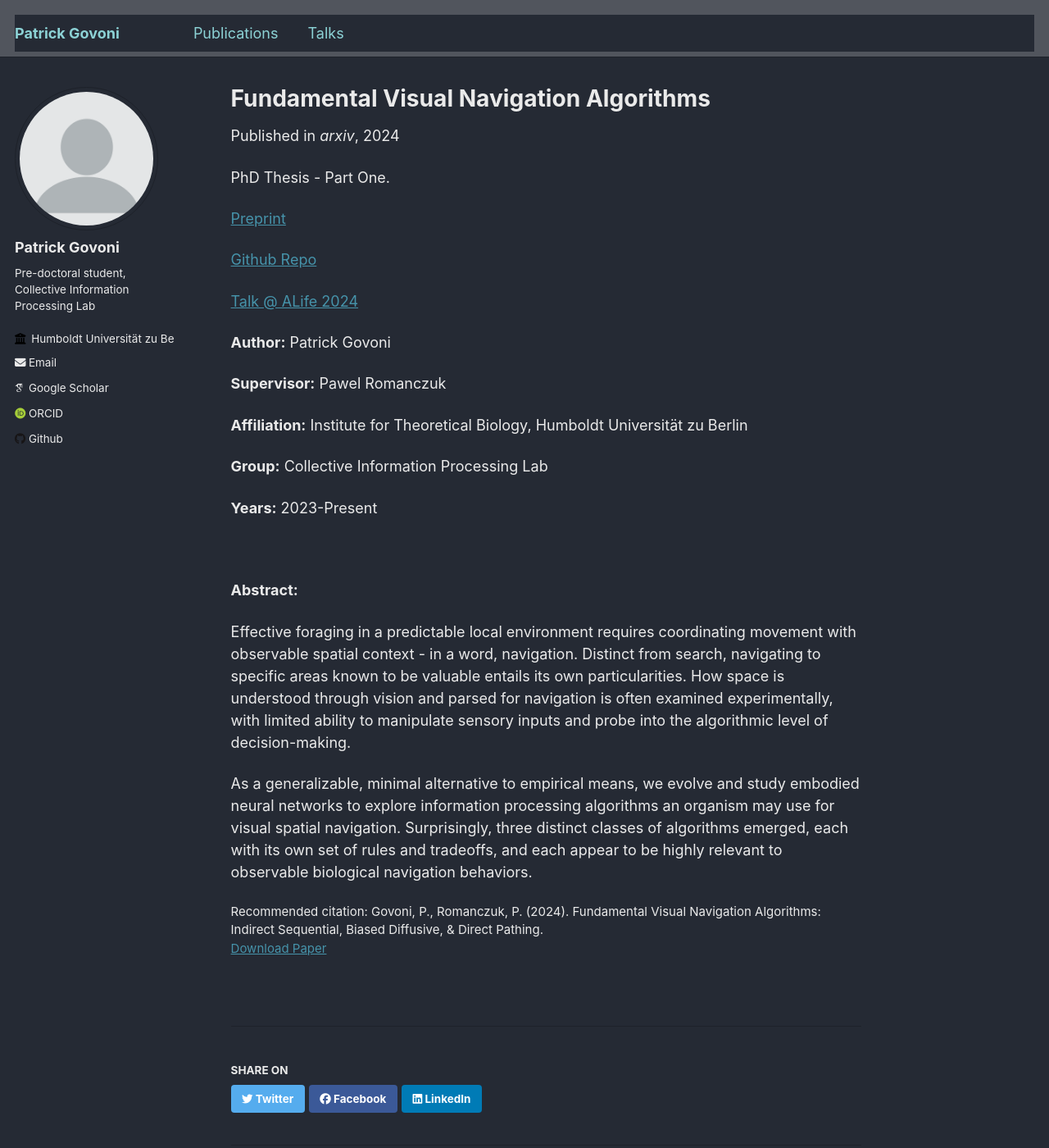
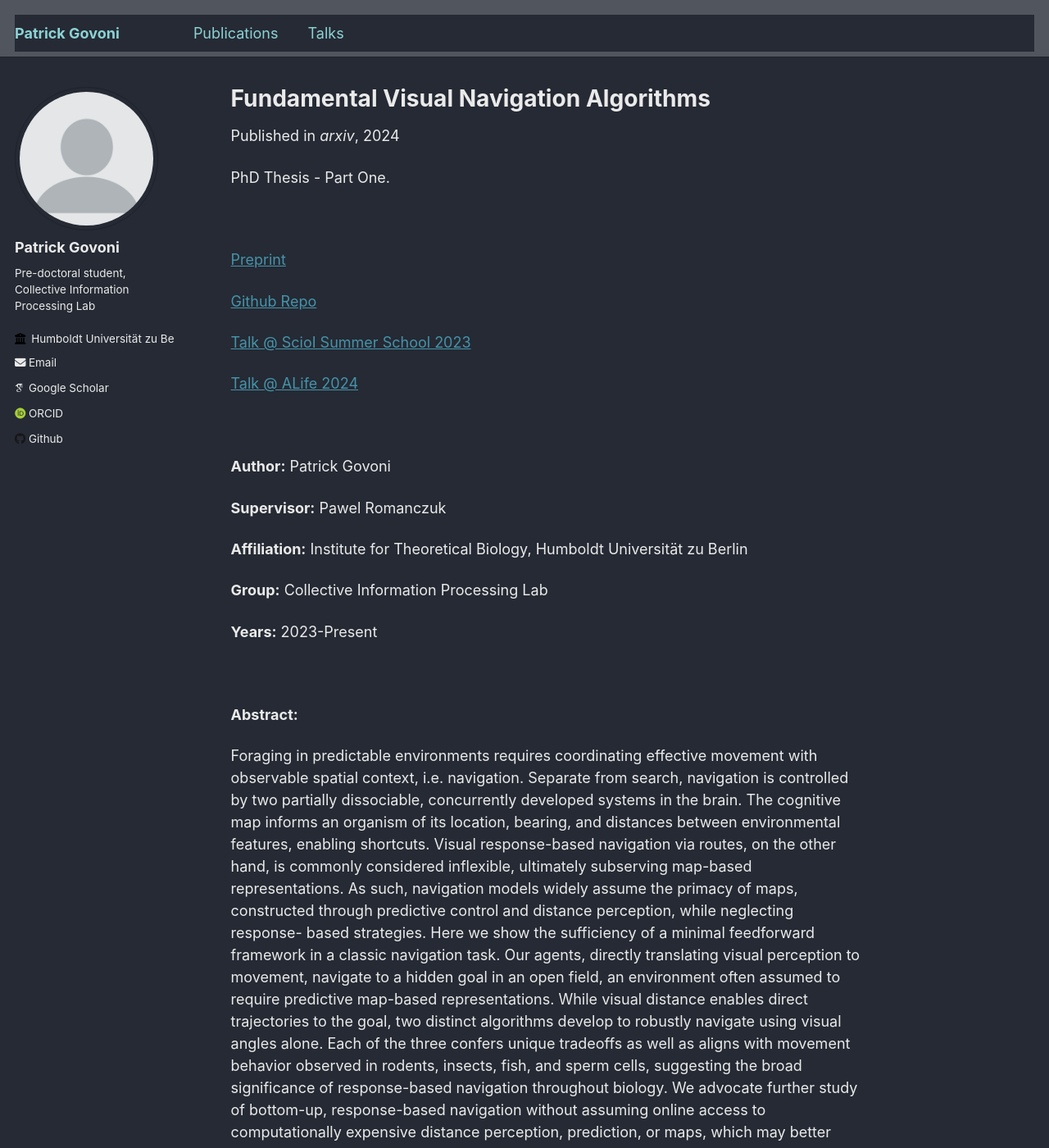
Before and after one commit to pgovoni21/pgovoni21.github.io, a Jekyll site: the page built from _publications/2024-07-18-fundamental-visual-navigation-algorithms.md, in a window 1280 px wide and 1400 px high. Shown: the whole window at 82% size. Built offline with Jekyll 4.4.1, drawn with Linux system fonts in a browser that asks for light colours; some web fonts are replaced; some of the changed text lies outside the part shown.

Commit message:
talk update

```diff
--- a/_publications/2024-07-18-fundamental-visual-navigation-algorithms.md
+++ b/_publications/2024-07-18-fundamental-visual-navigation-algorithms.md
@@ -12,11 +12,17 @@ citation: 'Govoni, P., Romanczuk, P. (2024). Fundamental Visual Navigation Algor
 
 PhD Thesis - Part One.
 
+<br/>
+
 [Preprint](https://arxiv.org/abs/2407.13535)
 
 [Github Repo](https://github.com/pgovoni21/vis-nav-abm)
 
+[Talk @ ScioI Summer School 2023](https://pgovoni21.github.io/talks/2023-08-23-scioi_summer_school)
+
 [Talk @ ALife 2024](https://pgovoni21.github.io/talks/2024-07-24-alife)
+
+<br/>
 
 <b>Author:</b> Patrick Govoni
 
@@ -32,6 +38,20 @@ PhD Thesis - Part One.
 
 <b>Abstract:</b>
 
-Effective foraging in a predictable local environment requires coordinating movement with observable spatial context - in a word, navigation. Distinct from search, navigating to specific areas known to be valuable entails its own particularities. How space is understood through vision and parsed for navigation is often examined experimentally, with limited ability to manipulate sensory inputs and probe into the algorithmic level of decision-making.
-
-As a generalizable, minimal alternative to empirical means, we evolve and study embodied neural networks to explore information processing algorithms an organism may use for visual spatial navigation. Surprisingly, three distinct classes of algorithms emerged, each with its own set of rules and tradeoffs, and each appear to be highly relevant to observable biological navigation behaviors.
+Foraging in predictable environments requires coordinating effective movement with observable
+spatial context, i.e. navigation. Separate from search, navigation is controlled by two partially
+dissociable, concurrently developed systems in the brain. The cognitive map informs an organism
+of its location, bearing, and distances between environmental features, enabling shortcuts. Visual
+response-based navigation via routes, on the other hand, is commonly considered inflexible, ultimately
+subserving map-based representations. As such, navigation models widely assume the primacy of
+maps, constructed through predictive control and distance perception, while neglecting response-
+based strategies. Here we show the sufficiency of a minimal feedforward framework in a classic
+navigation task. Our agents, directly translating visual perception to movement, navigate to a hidden
+goal in an open field, an environment often assumed to require predictive map-based representations.
+While visual distance enables direct trajectories to the goal, two distinct algorithms develop to
+robustly navigate using visual angles alone. Each of the three confers unique tradeoffs as well as
+aligns with movement behavior observed in rodents, insects, fish, and sperm cells, suggesting the
+broad significance of response-based navigation throughout biology. We advocate further study of
+bottom-up, response-based navigation without assuming online access to computationally expensive
+distance perception, prediction, or maps, which may better explain behavior under energetic or
+attentional constraints.
```
Also changed, not shown: _publications/2021-07-01-ABKinase-bistability-traveling-front-dynamics.md (+5 -1 lines), _publications/2022-12-20-ants-task-partitioning-ABM.md (+4 -0 lines).
